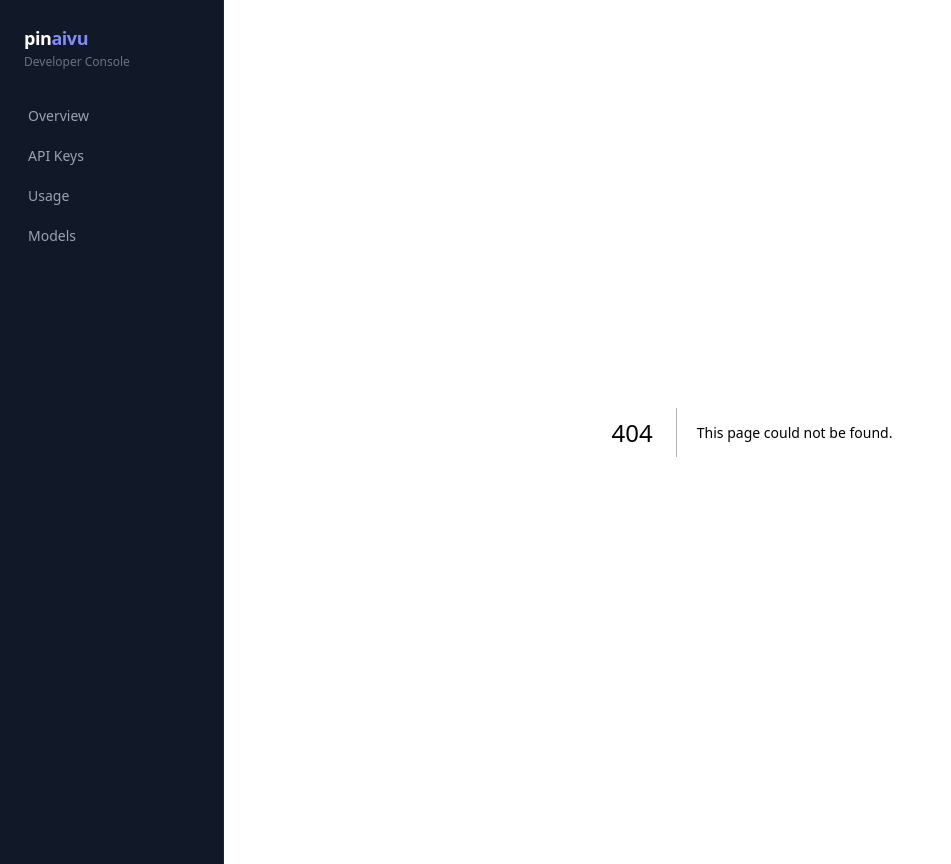
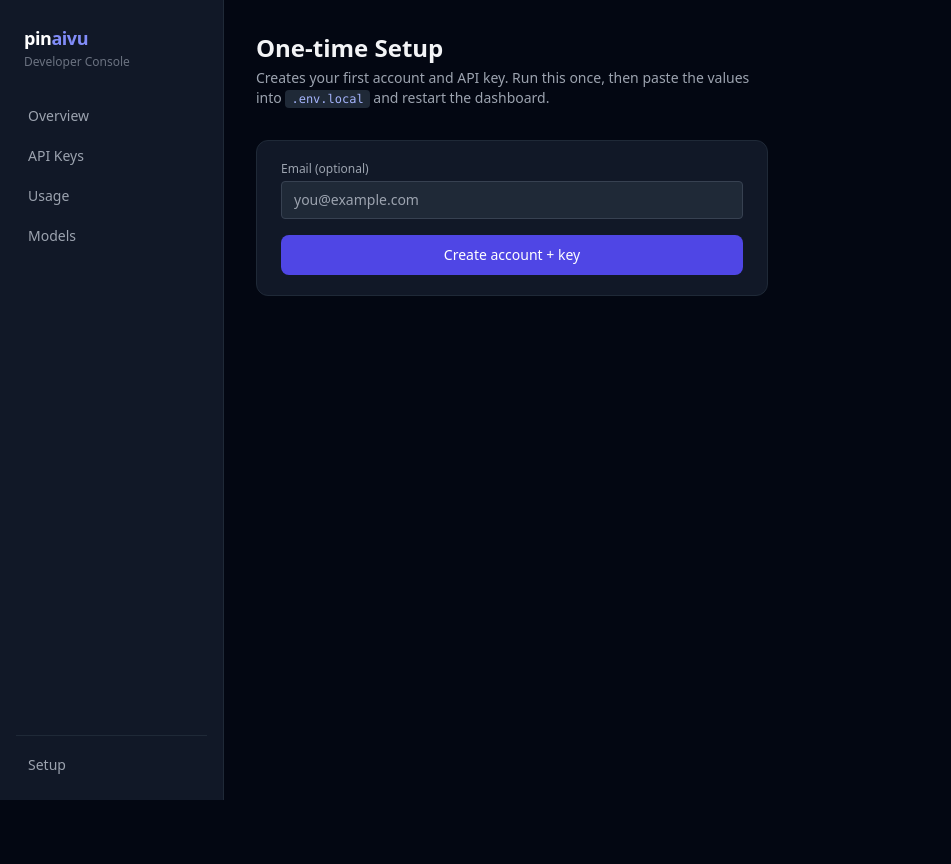
Before and after one commit to Pinaivu-AI/Coordinator, a Next.js app in the folder dashboard/: page /setup in a window 1280 px wide. Before the commit this address had no page. Shown: the whole page, without its empty margins (0-951 px from the left). After the commit the page ends 800 px from the top, so only its background shows below. Built offline with nearby package versions, Linux system fonts and the light colour scheme.

Commit message:
feat(dashboard): add /setup page for one-click account and key creation
Lets developers bootstrap without any curl commands — creates account +
first API key entirely from the browser. Displays the raw key once with
a copy button and shows the exact .env.local lines to paste.

```diff
--- a/dashboard/app/layout.tsx
+++ b/dashboard/app/layout.tsx
@@ -27,6 +27,9 @@
             <NavLink href="/keys"   label="API Keys" />
             <NavLink href="/usage"  label="Usage" />
             <NavLink href="/models" label="Models" />
+            <div className="mt-auto pt-4 border-t border-gray-800">
+              <NavLink href="/setup" label="Setup" />
+            </div>
           </aside>
 
           {/* Main */}
--- /dev/null
+++ b/dashboard/app/setup/page.tsx
@@ -0,0 +1,176 @@
+/**
+ * /setup — one-time bootstrap page.
+ *
+ * Creates an account and a first API key entirely from the browser.
+ * Run this once, then paste the values into .env.local and restart.
+ * The page is always accessible even when DASHBOARD_ACCOUNT_ID is not set.
+ */
+"use client";
+
+import { useState } from "react";
+
+type Step = "idle" | "creating_account" | "creating_key" | "done" | "error";
+
+interface Result {
+  accountId: string;
+  apiKey:    string;
+  prefix:    string;
+}
+
+export default function SetupPage() {
+  const [email, setEmail]   = useState("");
+  const [step, setStep]     = useState<Step>("idle");
+  const [result, setResult] = useState<Result | null>(null);
+  const [error, setError]   = useState("");
+
+  async function run() {
+    setStep("creating_account");
+    setError("");
+    try {
+      // 1. Create account
+      const aRes = await fetch("/api/accounts", {
+        method: "POST",
+        headers: { "content-type": "application/json" },
+        body: JSON.stringify({ email: email || undefined }),
+      });
+      if (!aRes.ok) throw new Error(`Account: ${await aRes.text()}`);
+      const acct = await aRes.json();
+
+      // 2. Create key for that account
+      setStep("creating_key");
+      const kRes = await fetch("/api/keys", {
+        method: "POST",
+        headers: { "content-type": "application/json" },
+        body: JSON.stringify({
+          account_id:  acct.id,
+          name:        "default",
+          rpm_limit:   60,
+          daily_limit: 10000,
+        }),
+      });
+      if (!kRes.ok) throw new Error(`Key: ${await kRes.text()}`);
+      const kdata = await kRes.json();
+
+      setResult({ accountId: acct.id, apiKey: kdata.key, prefix: kdata.key_prefix });
+      setStep("done");
+    } catch (e: unknown) {
+      setError(e instanceof Error ? e.message : String(e));
+      setStep("error");
+    }
+  }
+
+  return (
+    <div className="max-w-lg">
+      <h1 className="text-2xl font-semibold mb-1">One-time Setup</h1>
+      <p className="text-gray-400 text-sm mb-8">
+        Creates your first account and API key. Run this once, then paste the
+        values into <code className="text-indigo-300 text-xs bg-gray-800 px-1.5 py-0.5 rounded">.env.local</code> and
+        restart the dashboard.
+      </p>
+
+      {step === "done" && result ? (
+        <div className="bg-gray-900 border border-gray-700 rounded-xl px-6 py-5 space-y-5">
+          <h2 className="text-green-400 font-medium">Setup complete ✓</h2>
+
+          <EnvBlock
+            label="Paste into .env.local"
+            value={`DASHBOARD_ACCOUNT_ID=${result.accountId}\nDASHBOARD_API_KEY=${result.apiKey}`}
+          />
+
+          <div className="text-xs text-yellow-300 bg-yellow-900/30 border border-yellow-700 rounded px-3 py-2">
+            ⚠ This is the only time the raw API key is shown. Copy it now.
+          </div>
+
+          <div className="space-y-2">
+            <Row label="Account ID" value={result.accountId} mono />
+            <Row label="API key"    value={result.apiKey}    mono secret />
+          </div>
+
+          <p className="text-xs text-gray-500">
+            After updating .env.local, restart with{" "}
+            <code className="bg-gray-800 px-1 rounded">npm run dev</code> and
+            go to{" "}
+            <a href="/keys" className="text-indigo-400 hover:underline">/keys</a>.
+          </p>
+        </div>
+      ) : (
+        <div className="bg-gray-900 border border-gray-800 rounded-xl px-6 py-5">
+          <label className="block text-xs text-gray-400 mb-1">
+            Email (optional)
+          </label>
+          <input
+            value={email}
+            onChange={(e) => setEmail(e.target.value)}
+            placeholder="you@example.com"
+            className="w-full bg-gray-800 border border-gray-700 rounded px-3 py-2 text-sm text-white mb-4 outline-none focus:border-indigo-500"
+          />
+
+          {error && (
+            <div className="bg-red-900/30 border border-red-700 rounded px-3 py-2 text-xs text-red-300 mb-4">
+              {error}
+              <p className="mt-1 text-red-400">
+                Make sure <code>SIDECAR_SECRET</code> in .env.local matches the
+                coordinator&apos;s value.
+              </p>
+            </div>
+          )}
+
+          <button
+            onClick={run}
+            disabled={step !== "idle" && step !== "error"}
+            className="w-full py-2.5 bg-indigo-600 hover:bg-indigo-500 disabled:opacity-50 text-white text-sm font-medium rounded-lg transition-colors"
+          >
+            {step === "creating_account" && "Creating account…"}
+            {step === "creating_key"     && "Creating API key…"}
+            {(step === "idle" || step === "error") && "Create account + key"}
+          </button>
+        </div>
+      )}
+    </div>
+  );
+}
+
+function Row({
+  label, value, mono = false, secret = false,
+}: {
+  label: string; value: string; mono?: boolean; secret?: boolean;
+}) {
+  const [show, setShow] = useState(!secret);
+  return (
+    <div>
+      <p className="text-xs text-gray-500 mb-0.5">{label}</p>
+      <div className="flex items-center gap-2">
+        <code className={`flex-1 text-xs bg-gray-800 px-2 py-1 rounded break-all ${mono ? "font-mono text-indigo-300" : ""}`}>
+          {show ? value : "sk-pnv-••••••••••••"}
+        </code>
+        {secret && (
+          <button onClick={() => setShow(!show)} className="text-xs text-gray-500 hover:text-gray-300 shrink-0">
+            {show ? "hide" : "show"}
+          </button>
+        )}
+      </div>
+    </div>
+  );
+}
+
+function EnvBlock({ label, value }: { label: string; value: string }) {
+  const [copied, setCopied] = useState(false);
+  function copy() {
+    navigator.clipboard.writeText(value);
+    setCopied(true);
+    setTimeout(() => setCopied(false), 2000);
+  }
+  return (
+    <div>
+      <div className="flex items-center justify-between mb-1">
+        <p className="text-xs text-gray-500">{label}</p>
+        <button onClick={copy} className="text-xs text-indigo-400 hover:text-indigo-300">
+          {copied ? "Copied!" : "Copy"}
+        </button>
+      </div>
+      <pre className="bg-gray-800 rounded px-3 py-2 text-xs text-green-300 font-mono whitespace-pre-wrap">
+        {value}
+      </pre>
+    </div>
+  );
+}
```
Also changed, not shown: 1 other file (tests, documents, lock files or other folders).
